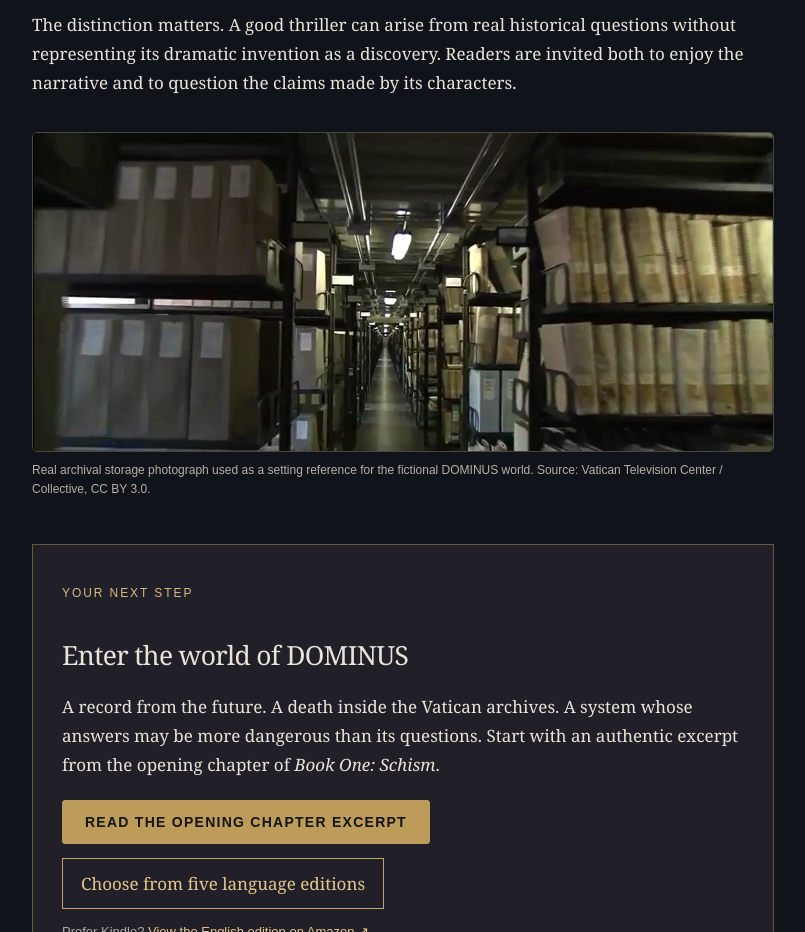
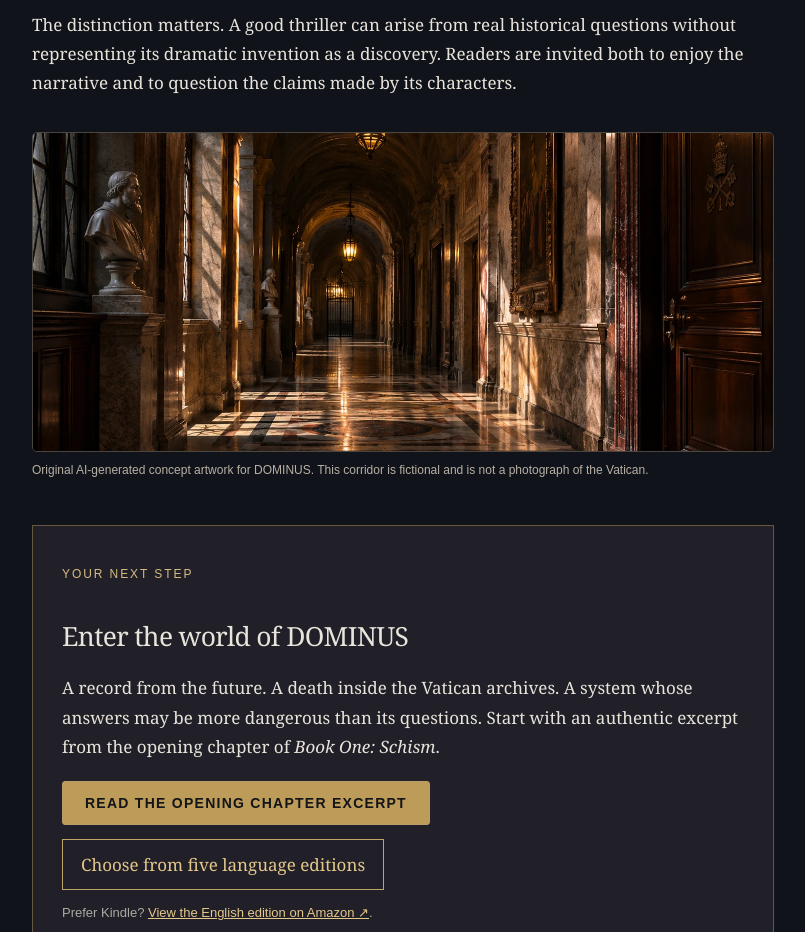
Before and after one commit to pavelvialiki84-afk/dominus-vatican-protocol, a plain HTML site: page dossier.html in a window 1280 px wide. Shown: the part 4680-5612 px from the top of the page, without its empty margins (237-1042 px from the left). Drawn offline with Linux system fonts and the light colour scheme.

Commit message:
Refresh DOMINUS dossier with approved cinematic restricted-wing artwork

```diff
--- a/dossier.html
+++ b/dossier.html
@@ -29,6 +29,6 @@
 <p>These are questions of institutions and human interpretation as much as computation. That is the territory of the novel: not a forecast of what AI must become, but an exploration of what people might do when confronted with a seemingly impossible signal.</p>
 <h2>6. Historical research versus fiction</h2><p><em>DOMINUS</em> is a work of fiction. Its characters, conspiracy, events and extraordinary technological premise are imagined. References to Latin, archives, institutional history and legal thought are starting points for intellectual inquiry, not evidence that the fictional events occurred. The author is not claiming that the Vatican endorses the book.</p>
 <p>The distinction matters. A good thriller can arise from real historical questions without representing its dramatic invention as a discovery. Readers are invited both to enjoy the narrative and to question the claims made by its characters.</p>
-<figure class="dossier-visual dossier-visual--small"><img src="assets/illustrations/scene-corridor-hd.webp" alt="Documentary photograph of an archival corridor in the Vatican Apostolic Archive" loading="lazy" decoding="async" width="1000" height="560"><figcaption>Real archival storage photograph used as a setting reference for the fictional DOMINUS world. Source: Vatican Television Center / Collective, CC BY 3.0.</figcaption></figure>
+<figure class="dossier-visual dossier-visual--small"><img src="assets/illustrations/scene-corridor-noir.webp" alt="Original cinematic concept art depicting the fictional restricted corridor in DOMINUS" loading="lazy" decoding="async" width="1448" height="1086"><figcaption>Original AI-generated concept artwork for DOMINUS. This corridor is fictional and is not a photograph of the Vatican.</figcaption></figure>
 <section class="reader-path" aria-labelledby="read-novel"><p class="eyebrow">Your next step</p><h2 id="read-novel">Enter the world of DOMINUS</h2><p>A record from the future. A death inside the Vatican archives. A system whose answers may be more dangerous than its questions. Start with an authentic excerpt from the opening chapter of <em>Book One: Schism</em>.</p><div class="action-row"><a class="btn" href="/#sample">Read the opening chapter excerpt</a><a class="secondary-cta" href="/editions.html">Choose from five language editions</a></div><p class="small">Prefer Kindle? <a href="https://www.amazon.com/dp/B0HM4CLBZ2" target="_blank" rel="noopener noreferrer">View the English edition on Amazon ↗</a>.</p></section>
 <p class="small">© 2026 Pavel Velichii. General historical background and literary interpretation. Last updated 20 November 2026. For website data practices, see <a href="/analytics-privacy.html#en">analytics and privacy</a>.</p></main></body></html>
```
